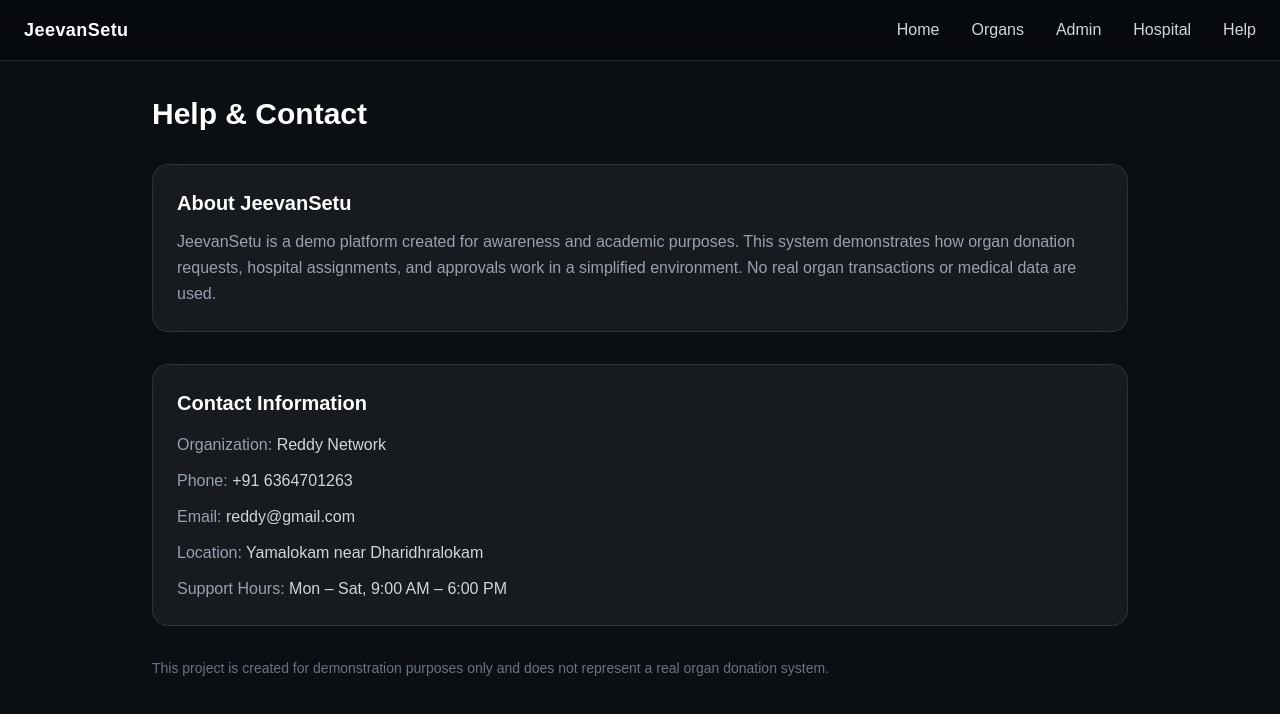
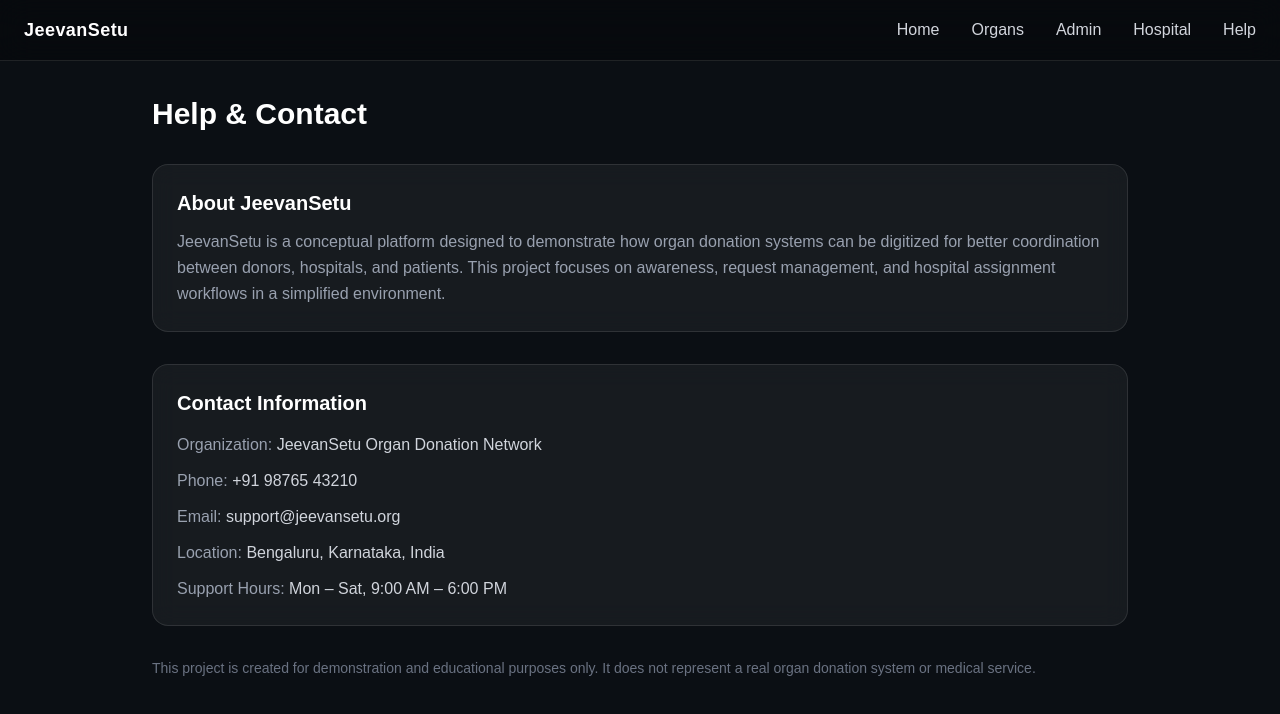
Before and after one commit to Charan-vamshi/jeevansetu-organ-donation-mvp, a Next.js app: page /help in a window 1280 px wide. Shown: the top 714 px of the page. Built offline with nearby package versions, Linux system fonts and the light colour scheme.

Commit message:
Updated help page with professional content

```diff
--- a/app/help/page.tsx
+++ b/app/help/page.tsx
@@ -5,21 +5,22 @@ export default function HelpPage() {
         Help & Contact
       </h1>
 
-      {/* Information */}
+      {/* Info Section */}
       <div className="glass p-6 mb-8">
         <h2 className="text-xl text-white font-semibold mb-3">
           About JeevanSetu
         </h2>
 
         <p className="text-gray-400 leading-relaxed">
-          JeevanSetu is a demo platform created for awareness and academic
-          purposes. This system demonstrates how organ donation requests,
-          hospital assignments, and approvals work in a simplified environment.
-          No real organ transactions or medical data are used.
+          JeevanSetu is a conceptual platform designed to demonstrate how
+          organ donation systems can be digitized for better coordination
+          between donors, hospitals, and patients. This project focuses on
+          awareness, request management, and hospital assignment workflows
+          in a simplified environment.
         </p>
       </div>
 
-      {/* Contact Details */}
+      {/* Contact Section */}
       <div className="glass p-6">
         <h2 className="text-xl text-white font-semibold mb-4">
           Contact Information
@@ -28,22 +29,22 @@ export default function HelpPage() {
         <div className="space-y-3 text-gray-300">
           <p>
             <span className="text-gray-400">Organization:</span>{" "}
-            Reddy Network
+            JeevanSetu Organ Donation Network
           </p>
 
           <p>
             <span className="text-gray-400">Phone:</span>{" "}
-            +91 6364701263
+            +91 98765 43210
           </p>
 
           <p>
             <span className="text-gray-400">Email:</span>{" "}
-            reddy@gmail.com
+            support@jeevansetu.org
           </p>
 
           <p>
             <span className="text-gray-400">Location:</span>{" "}
-            Yamalokam near Dharidhralokam
+            Bengaluru, Karnataka, India
           </p>
 
           <p>
@@ -53,9 +54,10 @@ export default function HelpPage() {
         </div>
       </div>
 
+      {/* Disclaimer */}
       <p className="text-gray-500 text-sm mt-8">
-        This project is created for demonstration purposes only and does not
-        represent a real organ donation system.
+        This project is created for demonstration and educational purposes only.
+        It does not represent a real organ donation system or medical service.
       </p>
     </main>
   );
```
